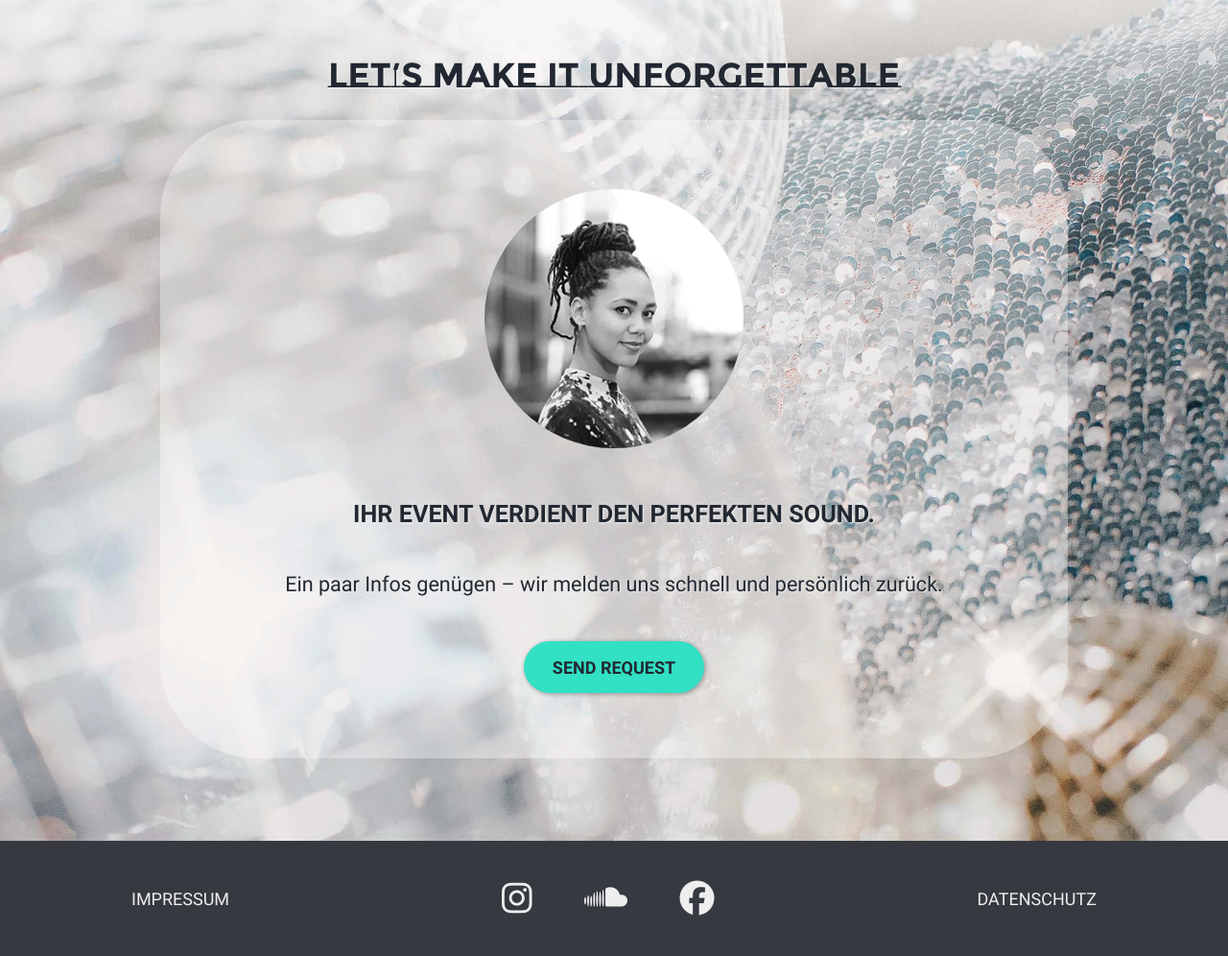
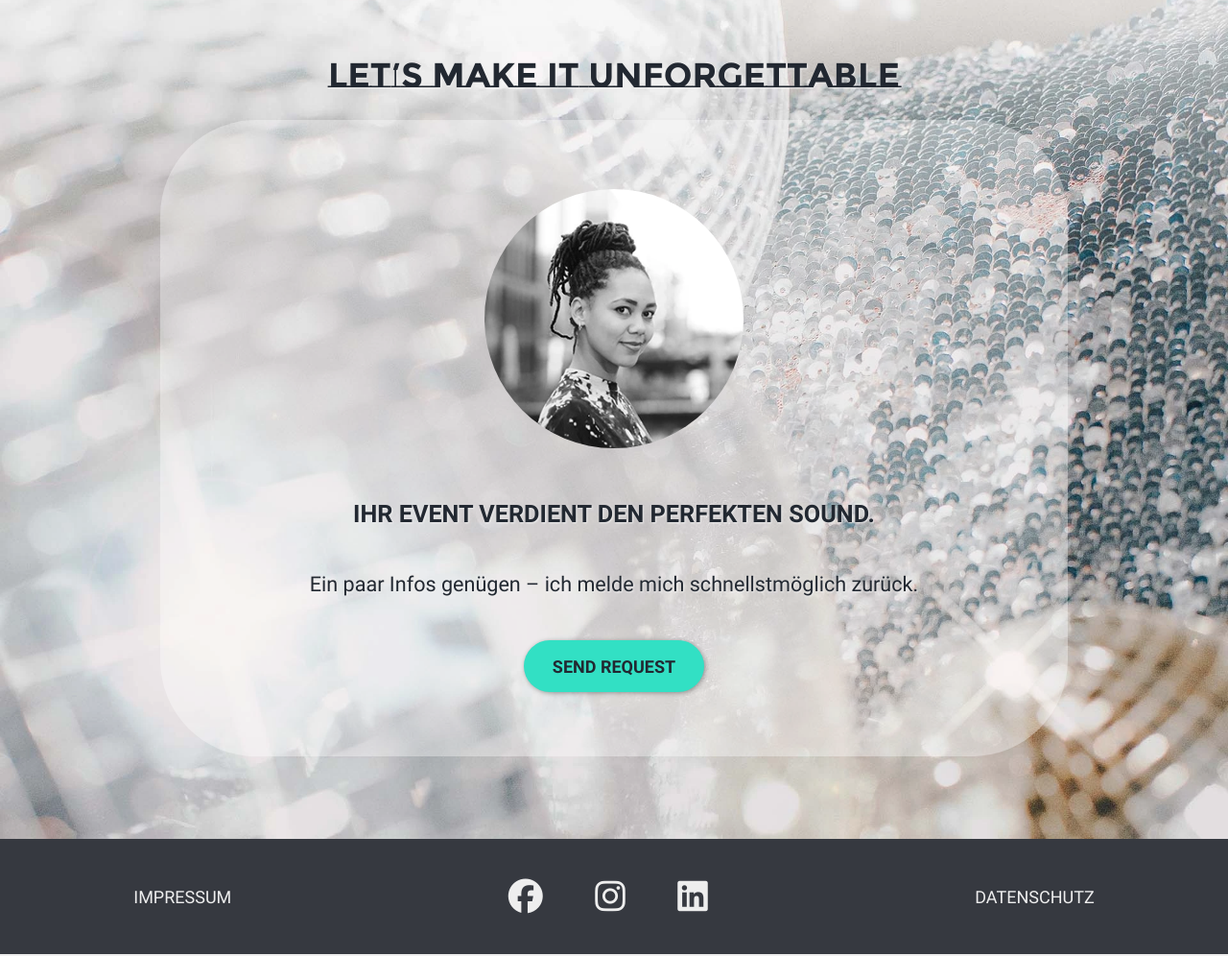
Before and after one commit to jarrelaine/e_lane_, a plain HTML site: page pages/form.html in a window 1280 px wide. Shown: the part 173-1169 px from the top of the page at 96% size. Drawn offline with Linux system fonts and the light colour scheme; files whose address does not match are found by name.

Commit message:
linked in statt soundcloud
footer
contact - ich melde mich

```diff
--- a/pages/form.html
+++ b/pages/form.html
@@ -37,7 +37,7 @@
                     <div class="form">
                     <div class="form-text">
                         <h3 class="form-subheadline">Ihr Event verdient den perfekten Sound.</h3>
-                        <p>Ein paar Infos genügen – wir melden uns schnell und persönlich zurück.</p>
+                        <p>Ein paar Infos genügen – ich melde mich schnellstmöglich zurück.</p>
                     </div>
                     <div class="button cta"><a class="request-button" href="https://62v9z2krvec.typeform.com/to/ezHRotSx" aria-label="request button" target="_blank">SEND REQUEST</a></div>
                     </div>
@@ -49,9 +49,9 @@
     <footer class="footer">
         <a class="impressum" href="/pages/impressum.html" target="_blank">impressum</a>
         <div class="social-icons">
+            <a class="icon" href="https://www.facebook.com/elainejarre/" aria-label="facebook icon" target="_blank"><i class="fa-brands fa-facebook fa-2x"></i></a>
             <a class="icon" href="https://www.instagram.com/e__lane__/" aria-label="instagram icon" target="_blank"><i class="fa-brands fa-instagram fa-2x"></i></a>
-            <a class="icon" href="https://on.soundcloud.com/w7t3qUcq9mcZjSc26" aria-label="soundcloud icon" target="_blank"><i class="fa-brands fa-soundcloud fa-2x"></i></a>
-            <a class="icon" href="https://www.facebook.com/elainejarre/" aria-label="facebook icon" target="_blank"><i class="fa-brands fa-facebook fa-2x"></i></a>
+            <a class="icon" href="https://www.linkedin.com/in/dj-elane/" aria-label="linked in icon" target="_blank"><i class="fa-brands fa-linkedin fa-2x"></i></a>
         </div>
         <a class="datenschutz" href="/pages/datenschutz.html" target="_blank">datenschutz</a>
     </footer>
```
Also changed, not shown: index.html (+2 -2 lines), pages/about.html (+2 -2 lines), pages/datenschutz.html (+3 -3 lines), pages/impressum.html (+3 -3 lines).
